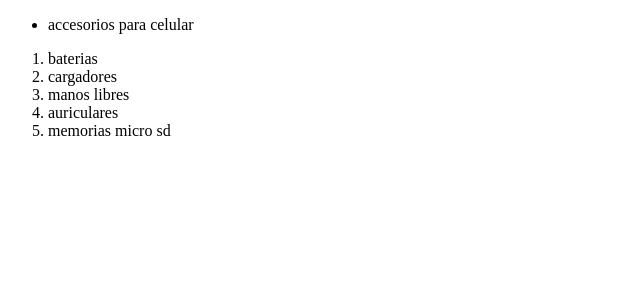
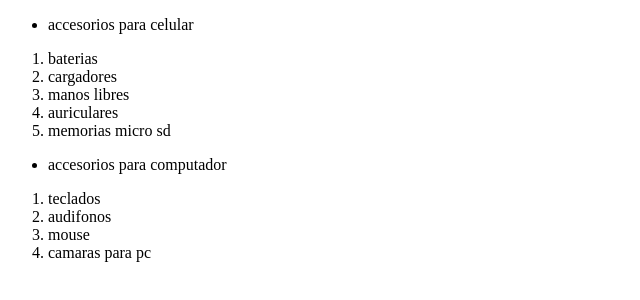
Before and after one commit to Quineddie/mirepo, a plain HTML site: page index.html in a window 1280 px wide. Shown: the whole page, without its empty margins (0-640 px from the left). Drawn offline with Linux system fonts and the light colour scheme.

Commit message:
agregando productos

```diff
--- a/index.html
+++ b/index.html
@@ -17,12 +17,22 @@
             </article>
         </section>
         <ul><li>accesorios para celular</li></ul>
-        <ol><li>baterias</li>
+        <ol>
+            <li>baterias</li>
             <li>cargadores</li>
             <li>manos libres</li>
             <li>auriculares</li>
             <li>memorias micro sd</li>
         </ol>
+        <ul>
+            <li>accesorios para computador</li>
+        </ul>
+        <ol>
+            <li>teclados</li>
+            <li>audifonos</li>
+             <li>mouse</li>
+            <li>camaras para pc</li>
+    </ol>
     </main>
     <footer></footer>
 
```
